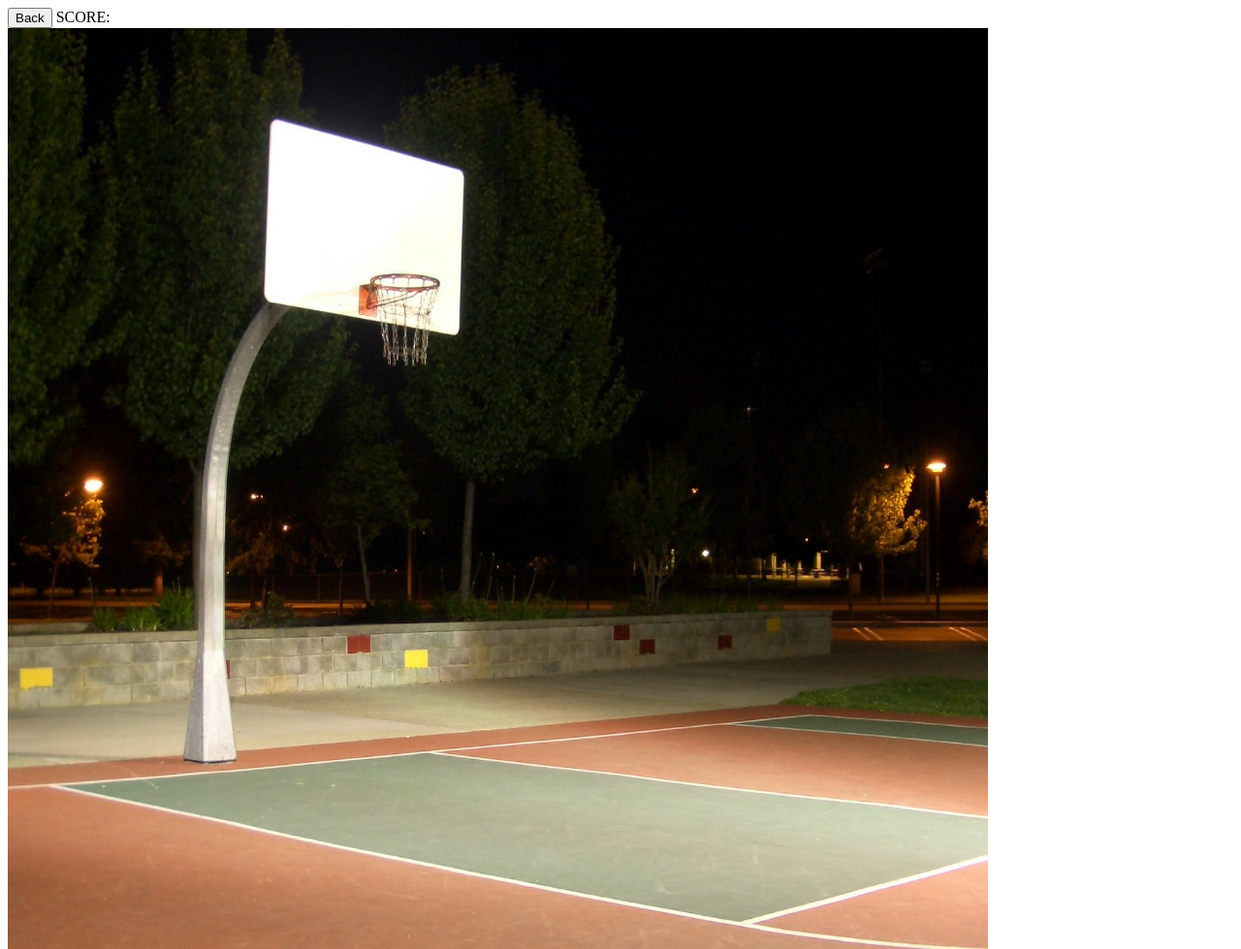
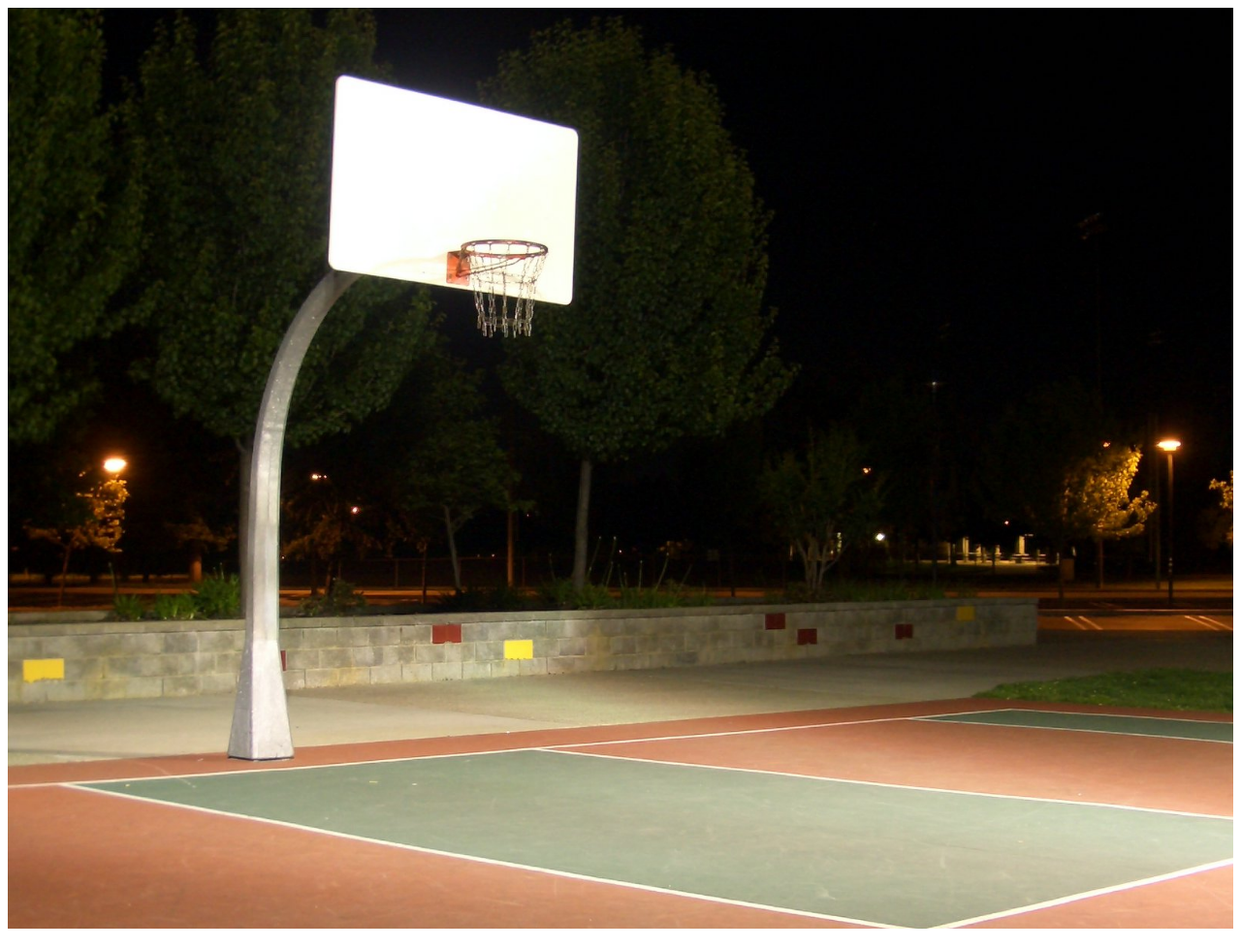
Before and after one commit to sammuify/sammuify.github.io, a plain HTML site: page basketball/index.html in a window 1280 px wide. Shown: the whole page at 97% size. Drawn offline with Linux system fonts and the light colour scheme.

Commit message:
using background image

```diff
--- a/basketball/index.html
+++ b/basketball/index.html
@@ -5,22 +5,22 @@
     <title>
         Sammuify -BasketBall-
     </title>
-
+    <style>
+        #gameArea {
+            background-image: url("basketball.jpg");
+            height: 950px;
+            background-position: center;
+            background-repeat: no-repeat;
+            background-size: cover;
+        }
+    </style>
 </head>
 
 <body>
-    <div>
-        <span id="header_left">
-            <button onclick="goBack()">
-                Back
-            </button></span>
-        <span id="header_right">
-            SCORE:<span id="score"></span>
-        </span>
-    </div>
-    <div>
-        <img src="basketball.jpg" alt="basketball" width="80%" height="950px">
-    </div>
+    <div id="gameArea">
+        <canvas id="gameCanvas"></canvas>
+        <div id="statsPanel"></div>
+      </div>
 </body>
 
 </html>
```
